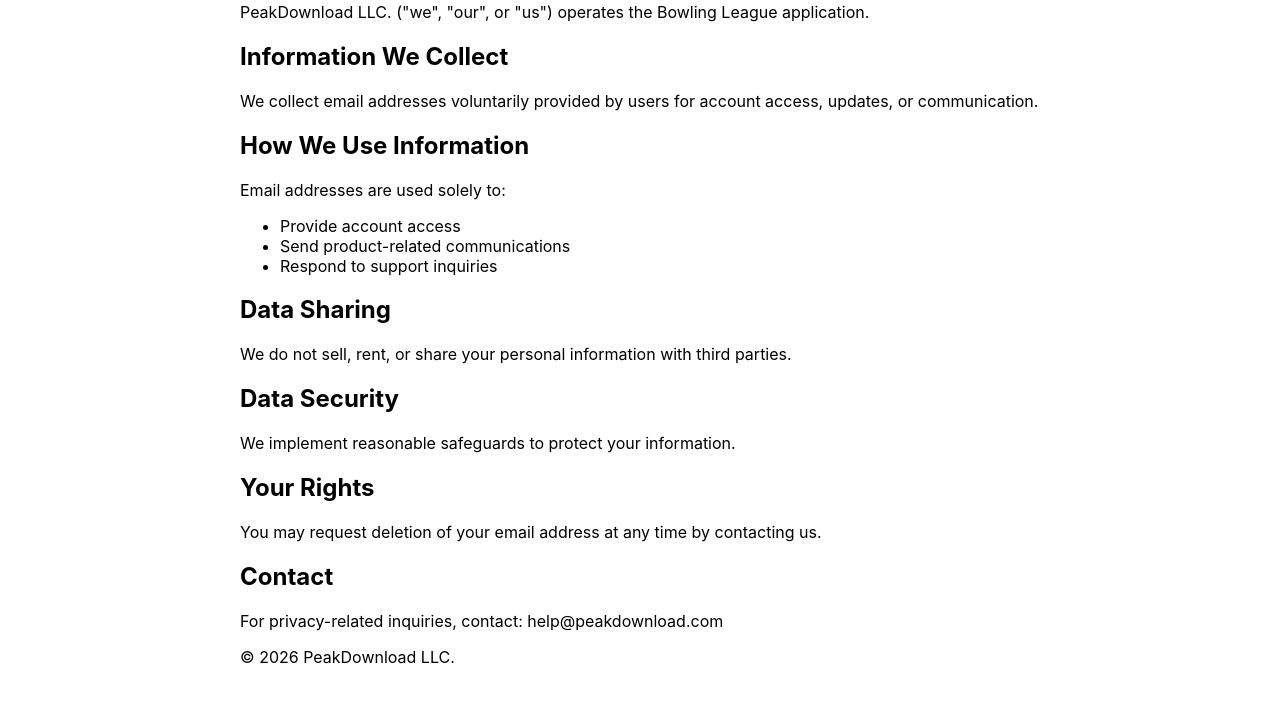
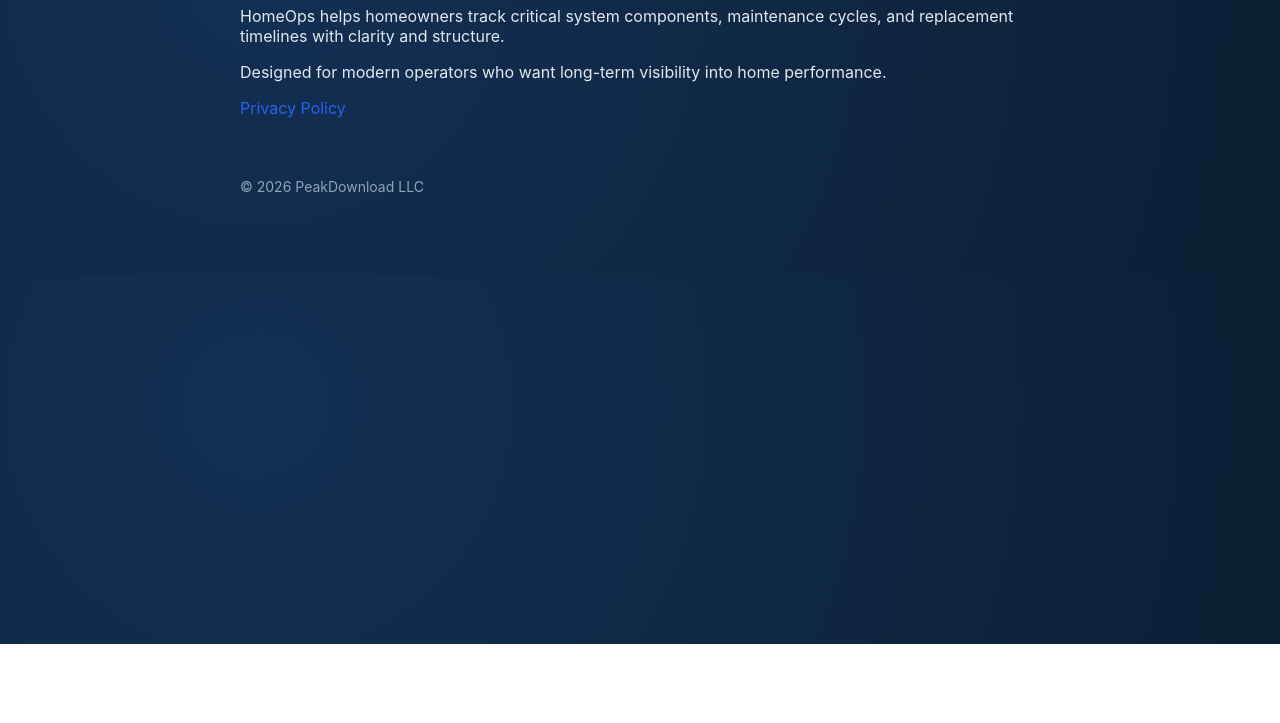
Before and after one commit to PeakDownload/peakdownload-site, a plain HTML site: page privacy-bowling.html in a window 1280 px wide. Shown: the part 156-879 px from the top of the page. After the commit the page ends 800 px from the top, so only its background shows below. Drawn offline with Linux system fonts and the light colour scheme.

Commit message:
Add files via upload

```diff
--- a/privacy-bowling.html
+++ b/privacy-bowling.html
@@ -3,54 +3,43 @@
 <head>
 <meta charset="UTF-8">
 <meta name="viewport" content="width=device-width, initial-scale=1.0">
-<title>Privacy Policy | Bowling League App</title>
+<title>HomeOps | PeakDownload LLC</title>
+<style>
+body {
+  margin: 0;
+  font-family: -apple-system, BlinkMacSystemFont, "Segoe UI", sans-serif;
+  color: #E2E8F0;
+  background: radial-gradient(circle at 20% 30%, #123055, #0B1F33);
+  padding: 80px 24px;
+}
+.container { max-width: 800px; margin: auto; }
+a { color: #2563EB; text-decoration: none; }
+.footer { margin-top: 60px; color: #94A3B8; font-size: 14px; }
+</style>
 </head>
-<body style="font-family: -apple-system, BlinkMacSystemFont, 'Segoe UI', sans-serif; max-width:800px; margin:auto; padding:40px;">
 
-<h1>Privacy Policy</h1>
+<body>
+<div class="container">
 
-<p>Effective Date: January 1, 2026</p>
+<h1>HomeOps</h1>
 
 <p>
-PeakDownload LLC. ("we", "our", or "us") operates the Bowling League application.
+HomeOps helps homeowners track critical system components, maintenance cycles,
+and replacement timelines with clarity and structure.
 </p>
 
-<h2>Information We Collect</h2>
 <p>
-We collect email addresses voluntarily provided by users for account access, updates, or communication.
+Designed for modern operators who want long-term visibility into home performance.
 </p>
 
-<h2>How We Use Information</h2>
 <p>
-Email addresses are used solely to:
-</p>
-<ul>
-<li>Provide account access</li>
-<li>Send product-related communications</li>
-<li>Respond to support inquiries</li>
-</ul>
-
-<h2>Data Sharing</h2>
-<p>
-We do not sell, rent, or share your personal information with third parties.
+<a href="/privacy-homeops.html">Privacy Policy</a>
 </p>
 
-<h2>Data Security</h2>
-<p>
-We implement reasonable safeguards to protect your information.
-</p>
+<div class="footer">
+© 2026 PeakDownload LLC
+</div>
 
-<h2>Your Rights</h2>
-<p>
-You may request deletion of your email address at any time by contacting us.
-</p>
-
-<h2>Contact</h2>
-<p>
-For privacy-related inquiries, contact: help@peakdownload.com
-</p>
-
-<p>© 2026 PeakDownload LLC.</p>
-
+</div>
 </body>
 </html>
```
